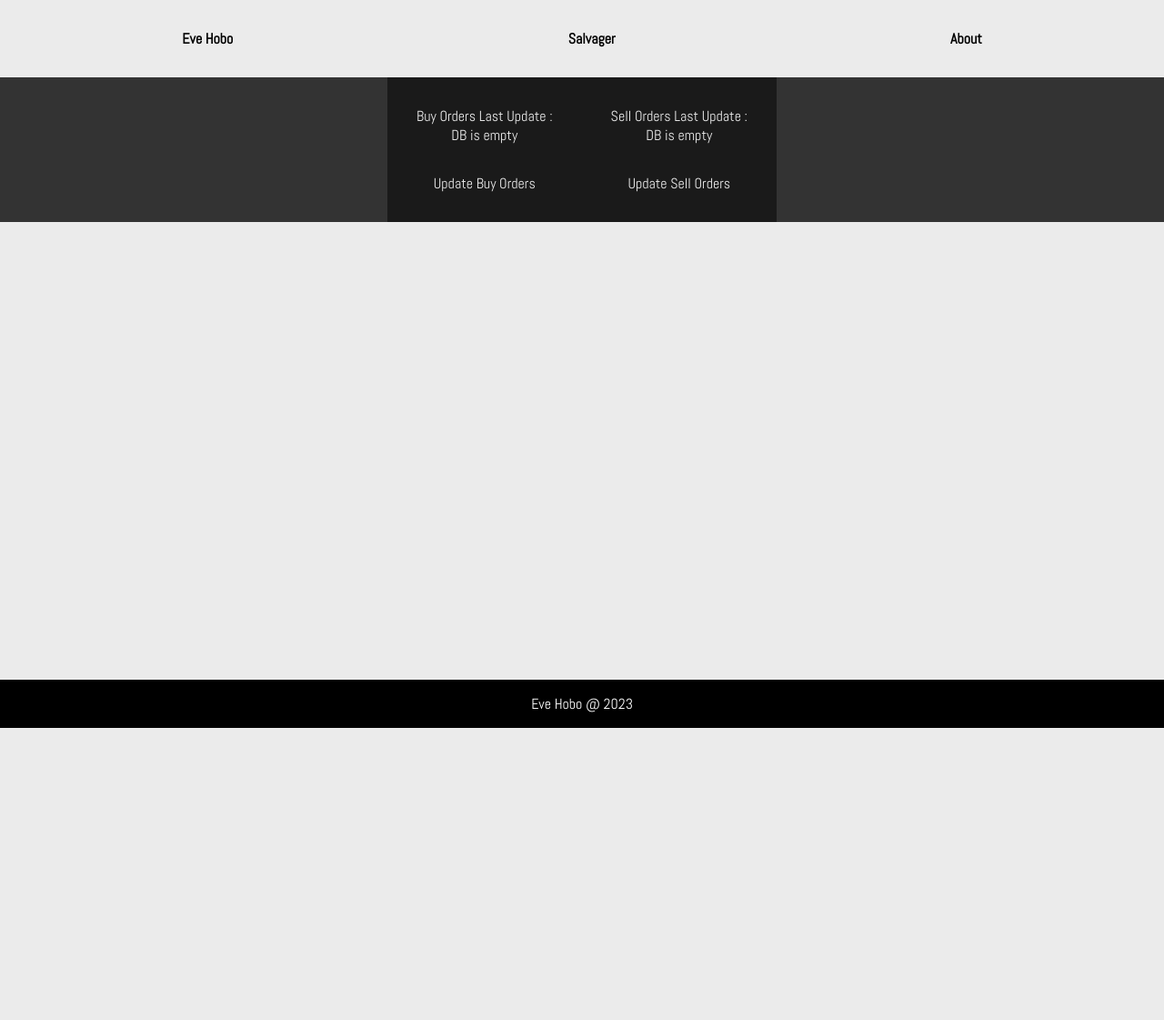
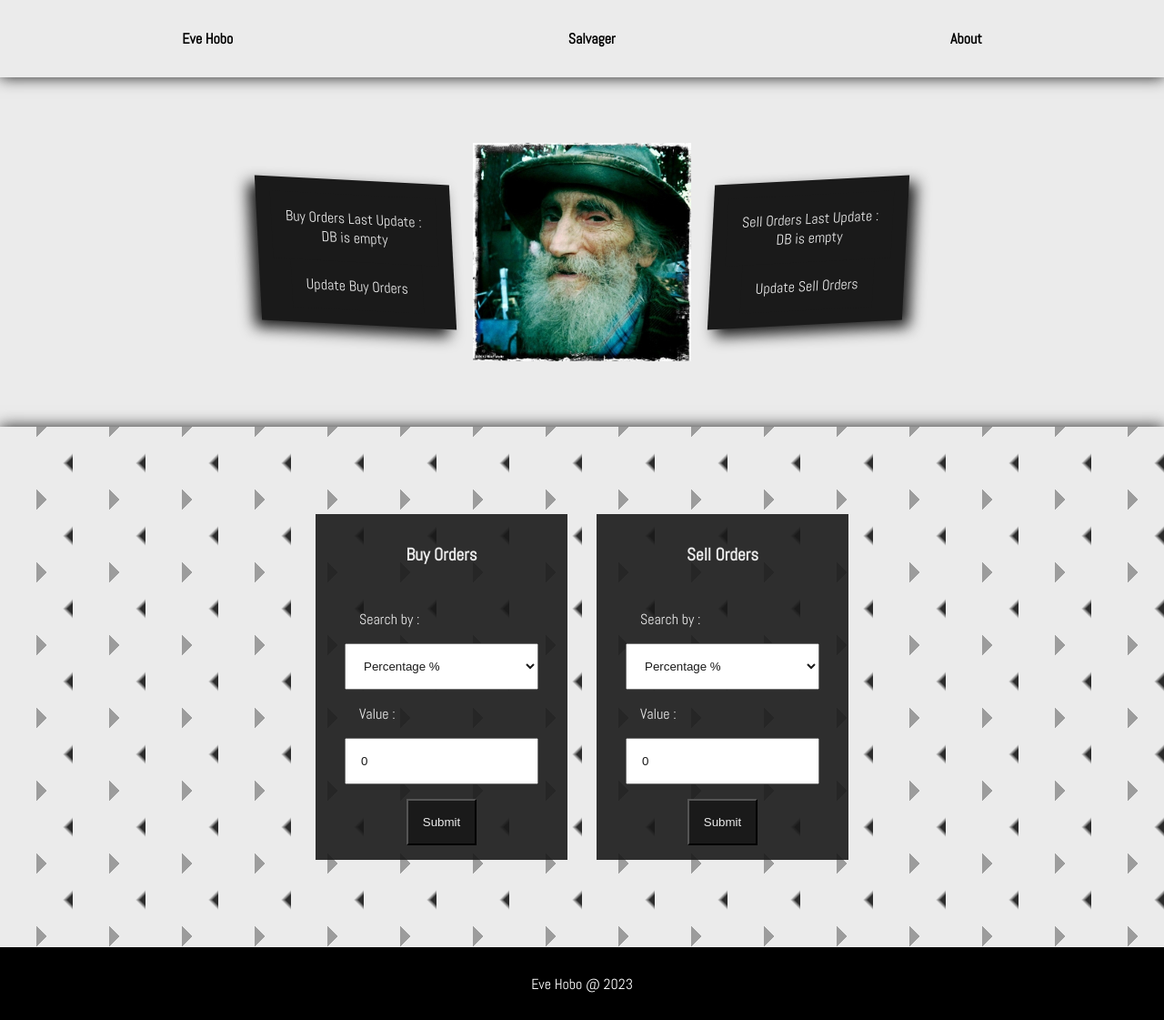
Before and after one commit to str4ng3love/eve-hobo, a Flask app: page /salvager in a window 1280 px wide. Shown: the whole page at 91% size. Before the commit the page ends 800 px from the top, so only its background shows below. Run offline with Flask 2, Linux system fonts and the light colour scheme; data that the repository does not hold is empty; some web fonts are replaced.

Commit message:
done some controllers and routing

```diff
--- a/app.py
+++ b/app.py
@@ -1,7 +1,8 @@
 
 from controllers.get_records import getTELSellSave, getTELBuySave
+from controllers.handleRequests import find_profits
 from routes.api_routes import api
-from flask import Flask
+from flask import Flask, jsonify, request
 from flask import render_template
 app = Flask(__name__)
 app.register_blueprint(api, url_prefix='/api')
@@ -29,6 +30,26 @@ def salvager():
 
     return render_template('salvage.html', title='Eve Hobo | Salvager',TELBuyUpdate= TELBuyUpdate, TELLSellUpdate=TELLSellUpdate )
 
+@app.route('/reprocess-buy',  methods=["GET", "POST"])
+def reprocess_buy():
+    if request.method == "POST":
+        searchBy = request.form['search-by']
+        amount = request.form['amount']
+        orders = find_profits('buy_orders',searchBy, amount)
+        return jsonify(orders)
+    else:
+        return jsonify({'error':'Bad request.'}, 400)
+
+@app.route('/reprocess-sell',  methods=["GET", "POST"])
+def reprocess_sell():
+    if request.method == "POST":
+        searchBy = request.form['search-by']
+        amount = request.form['amount']
+
+        find_profits(searchBy, amount)
+        return render_template('salvage.html', title='Eve Hobo | Salvager',TELBuyUpdate= 'TELBuyUpdate', TELLSellUpdate='TELLSellUpdate' )
+    else:
+        return jsonify({'error':'Bad request.'}, 400)
 
 @app.route('/buy_orders')
 def buy_orders():
--- a/controllers/update_records.py
+++ b/controllers/update_records.py
@@ -1,5 +1,6 @@
 from db.pymongo_get_db import get_database
 import sys
+import time
 
 sys.path.append('../db')
 
@@ -21,12 +22,13 @@ def updateOrdersBlob(orders:list, orders_type:str):
       print('Updating '+orders_type+' blob...')
       inserted = []
       ordersAmount = len(orders)
+      start_time = time.time()
       for o in orders:
         cursor = collection_name2.insert_one({orders_type: o})
         inserted.append(cursor.inserted_id)
         print(str(ordersAmount) +" remaining pages to insert.")
         ordersAmount -= 1
-      print("Done inserting documents.")
-      return "Inserted " +str(len(inserted))+ " pages."
+      print("Done inserting documents in --- %s seconds ---" % (time.time() - start_time))
+      return {"message":"Inserted " +str(len(inserted))+ " pages."}
     else:
         raise ValueError('Parameters received have wrong type, expected list, str, got '+ str(type(orders))+', '+ str(type(orders_type)))
--- a/static/salvager.css
+++ b/static/salvager.css
@@ -6,7 +6,6 @@
   display: flex;
   justify-content: space-evenly;
   background-color: var(--bg);
-
 }
 .TELUpdate {
   display: flex;
@@ -17,19 +16,107 @@
   color: var(--light);
   padding: 1rem;
 }
-.db_controls {
-    background-color: var(--bg);
-    display:  flex;
+.db-controls {
+  margin: 2rem 0rem;
+  background-image: url(/static/images/hobo.jpeg);
+  background-position: center;
+  background-repeat: no-repeat;
+  background-size: 15rem;
+  background-clip: border-box;
+  min-height: 20rem;
+  display: flex;
   flex-direction: row;
-    justify-content: center;
+  align-items: center;
+  justify-content: space-evenly;
 }
-.db_controls > .buy, .sell {
+.db-controls > .buy,
+.sell {
+  max-height: 10rem;
   background: var(--dark);
   padding: 1rem;
   display: flex;
   flex-direction: column;
   align-items: center;
+  justify-content: center;
 }
-.db_controls .btn {
+.db-controls > .buy {
+  transition: all 200ms;
+  transform: skew(3deg, 3deg);
+  box-shadow: -0.5rem 0.5rem 1rem var(--dark);
+}
+.db-controls > .sell {
+  transition: all 200ms;
+  transform: skew(-3deg, -3deg);
+  box-shadow: 0.5rem 0.5rem 1rem var(--dark);
+}
+.db-controls .btn {
   width: max-content;
 }
+.salvager-panel {
+  box-shadow: 0rem 0rem 1rem var(--dark);
+  display: flex;
+  justify-content: center;
+  padding: 5rem 0rem;
+
+  background-image: linear-gradient(
+      45deg,
+      var(--colorArrowsB) 0.5rem,
+      transparent 0.5rem
+    ),
+    linear-gradient(-45deg, var(--colorArrowsA) 0.25rem, transparent 0.5rem),
+    linear-gradient(135deg, var(--colorArrowsB) 0.5rem, transparent 0.5rem),
+    linear-gradient(-135deg, var(--colorArrowsA) 0.25rem, transparent 0.5rem);
+  background-position: 2.5rem 5rem, 5rem 2.5rem, 2.5rem 5rem, 5rem 2.5rem;
+  background-size: 5rem 5rem;
+  background-repeat: repeat;
+  background-attachment: fixed;
+}
+.salvager-panel * {
+  color: var(--light);
+}
+.panel-item {
+  background-color: var(--darkA);
+  padding: 1rem;
+  margin: 1rem;
+  display: flex;
+  flex-direction: column;
+  align-items: center;
+  align-items: center;
+  width: fit-content;
+}
+
+.panel-item .small-heading {
+  font-size: 1.2rem;
+  text-align: center;
+  padding: 1rem 0rem;
+}
+.panel-item .fields {
+  padding: 1rem;
+  display: flex;
+  flex-direction: column;
+}
+.panel-item .fields > * {
+  padding: 1rem;
+}
+.panel-item .fields select, .panel-item .fields option, .panel-item .fields input  {
+    color:var(--dark);
+  }
+@media screen and (max-width: 800px) {
+  .db-controls .buy,
+  .db-controls .sell {
+    transform: skew(0deg, 0deg);
+    margin-bottom: 1em;
+    font-size: 0.875rem;
+    box-shadow: 0rem 0.5rem 1rem var(--dark);
+  }
+  .db-controls {
+    flex-direction: column;
+    align-items: center;
+    justify-content: space-around;
+    background-image: none;
+  }
+  .salvager-panel {
+    flex-direction: column;
+    align-items: center;
+  }
+}
--- a/static/scripts/modules/APICalls.js
+++ b/static/scripts/modules/APICalls.js
@@ -1,6 +1,20 @@
 export async function UpdateBuyOrders() {
-    let resp = await fetch('/api/esi-update-buy-orders')
-    let data = await resp.json()
-    return data
-
+  let resp = await fetch("/api/esi-update-buy-orders");
+  let data = await resp.json();
+  return data;
 }
+export async function UpdateSellOrders() {
+  let resp = await fetch("/api/esi-update-sell-orders");
+  let data = await resp.json();
+  return data;
+}
+export async function GetBuyOrdersReprocess(searchBy, amount) {
+  const resp = await fetch(`/api/reprocess/buy/${searchBy}/${amount}`);
+  const data = await resp.json();
+  return data;
+}
+export async function GetSellOrdersReprocess() {
+  const resp = await fetch(`/api/reprocess/sell/${searchBy}/${amount}`);
+  const data = await resp.json();
+  return data;
+}
--- /dev/null
+++ b/static/scripts/modules/notifications.js
@@ -0,0 +1,28 @@
+export function ShowMessage(message) {
+  const prevNotifications = Array.from(
+    document.querySelectorAll(".notifications-container")
+  );
+
+  let latestZIndex = 1
+  if (prevNotifications.length > 0) {
+    latestZIndex = latestZIndex + prevNotifications.length
+  }
+
+  const main = document.querySelector("main");
+  const container = document.createElement("div");
+  const para = document.createElement("p");
+  container.classList.add("notifications-container");
+  para.innerHTML = message.error || message.message;
+  container.style.zIndex = latestZIndex
+  container.appendChild(para);
+  main.insertAdjacentElement("afterend", container);
+  setTimeout(() => {
+    container.style.opacity = 1;
+  }, 0);
+  setTimeout(() => {
+    container.style.opacity = 0;
+  }, 4500);
+  setTimeout(() => {
+    container.remove();
+  }, 5000);
+}
--- a/static/scripts/script.js
+++ b/static/scripts/script.js
@@ -1,14 +1,51 @@
-import { UpdateBuyOrders } from "./modules/APICalls.js"
+import {
+  UpdateBuyOrders,
+  UpdateSellOrders,
+  GetBuyOrdersReprocess,
+  GetSellOrdersReprocess,
+} from "./modules/APICalls.js";
+
+import { ShowMessage } from "./modules/notifications.js";
+
+const buyUpdate = document.getElementById("update-buy");
+const sellUpdate = document.getElementById("update-sell");
+const reproBuy = document.getElementById("repro-buy");
+const reproSell = document.getElementById("repro-sell");
 
 
-let update = document.getElementById('update-buy')
+// //      Event Listeners
 
-
-
-
-
-
-// Events Listeners
-
-if(update)
-    update.addEventListener("click", (e)=> {UpdateBuyOrders(e)})
+// buyUpdate
+//   ? buyUpdate.addEventListener("click", async (e) => {
+//       let resp = await UpdateBuyOrders(e);
+//       ShowMessage(resp);
+//     })
+//   : null;
+// sellUpdate
+//   ? sellUpdate.addEventListener("click", async (e) => {
+//       let resp = await UpdateSellOrders(e);
+//       ShowMessage(resp);
+//     })
+//   : null;
+// reproBuy
+//   ? reproBuy.addEventListener("click", async (e) => {
+//       const searchBy = e.target.parentElement.children[1].children[1].value;
+//       const amount = e.target.parentElement.children[1].children[3].value;
+//       if (amount.length == 0) {
+//         ShowMessage({ error: "Input numeric value." });
+//       }
+//       let resp = await GetBuyOrdersReprocess(searchBy, amount);
+//       ShowMessage(resp);
+//     })
+//   : null;
+// reproSell
+//   ? reproSell.addEventListener("click", async (e) => {
+//       const searchBy = e.target.parentElement.children[1].children[1].value;
+//       const amount = e.target.parentElement.children[1].children[3].value;
+//       if (amount.length == 0) {
+//         ShowMessage({ error: "Input numeric value." });
+//       }
+//       let resp = await GetSellOrdersReprocess(searchBy, value);
+//       ShowMessage(resp);
+//     })
+//   : null;
--- a/static/styles.css
+++ b/static/styles.css
@@ -1,8 +1,12 @@
 @import url("https://fonts.googleapis.com/css2?family=Abel&family=Expletus+Sans:wght@500&family=Roboto+Mono:wght@500&display=swap");
 :root {
   --dark: rgb(26, 26, 26);
+  --darkA: rgba(26, 26, 26, 0.9);
   --light: rgb(235, 235, 235);
   --bg: rgb(51, 51, 51);
+  --footerH: 5rem;
+  --colorArrowsA: rgb(43, 43, 43);
+  --colorArrowsB: rgb(156, 156, 156);
 }
 body,
 html {
@@ -13,23 +17,41 @@ html {
     -apple-system, BlinkMacSystemFont, "Segoe UI", Roboto, Oxygen, Ubuntu,
     Cantarell, "Open Sans", "Helvetica Neue", sans-serif;
 }
+* {
+  box-sizing: border-box;
+  margin: 0;
+  padding: 0;
+}
+
+main .salvager {
+  padding-bottom: var(--footerH);
+
+  display: flex;
+  flex-direction: column;
+}
 a {
   color: black;
   text-decoration: none;
+  text-align: center;
+  white-space: nowrap;
 }
 html {
   height: 100%;
 }
 body {
+  position: relative;
   min-height: 100%;
   background-color: var(--light);
   color: var(--dark);
+}
+header {
+  z-index: 10;
+  box-shadow: 0rem 0rem 1rem var(--dark);
 }
 header nav {
   display: flex;
   justify-content: space-around;
   padding: 1rem;
-  box-shadow: 0rem 0rem 1rem var(--dark);
 }
 header nav a {
   font-weight: bold;
@@ -48,6 +70,7 @@ footer {
   display: flex;
   justify-content: center;
   align-items: center;
+  height: var(--footerH);
 }
 footer div {
   color: white;
@@ -73,9 +96,30 @@ footer div {
   padding: 1rem;
   background-color: var(--dark);
   color: var(--light);
+  width: fit-content;
+}
+.btn::first-letter {
+  text-transform: capitalize;
 }
 .btn:hover {
   background-color: var(--light);
   color: var(--dark);
   transition: all 200ms;
 }
+.notifications-container {
+  opacity: 0;
+  background-color: var(--dark);
+  position: fixed;
+  bottom: 5rem;
+  left: 2.5rem;
+  max-width: 500px;
+  transition: all 500ms;
+  z-index: 10;
+  box-shadow: 0rem 0rem 1rem var(--dark);
+}
+.notifications-container p {
+  padding: 1rem;
+  color: var(--light);
+  text-align: center;
+  font-weight: normal;
+}
--- a/templates/buy_orders.html
+++ b/templates/buy_orders.html
@@ -1,5 +1,4 @@
 {% extends 'layout.html' %}
+{% block content %}
 
-<section>
-
-</section>
+{% endblock %}
--- a/templates/partials/head.html
+++ b/templates/partials/head.html
@@ -5,6 +5,7 @@
     <meta charset="UTF-8">
     <meta http-equiv="X-UA-Compatible" content="IE=edge">
     <meta name="viewport" content="width=device-width, initial-scale=1.0">
-    <script src="/static/scripts/script.js" type="module" ></script>
+    <base href="../../">
+    <script src="./static/scripts/script.js" type="module" ></script>
     <title>{{ title }}</title>
 </head>
--- a/templates/salvage.html
+++ b/templates/salvage.html
@@ -1,7 +1,7 @@
 {% extends 'layout.html' %} {% block content %}
 
 <section class="salvager">
-    <div class="db_controls">
+  <div class="db-controls">
     <div class="buy">
       <div class="TELUpdate">
         <span>Buy Orders Last Update :</span>
@@ -17,6 +17,33 @@
       <div id="update-sell" class="btn">Update Sell Orders</div>
     </div>
   </div>
-
+  <div class="salvager-panel">
+    <form action="/reprocess-buy" method="post" class="panel-item">
+      <h4 class="small-heading">Buy Orders</h4>
+      <div class="fields">
+        <label for="search-by">Search by :</label>
+        <select name="search-by">
+          <option value="percentage" selected>Percentage %</option>
+          <option value="isk">Amount of ISK</option>
+        </select>
+        <label for="amount">Value :</label>
+        <input name="amount" type="number" id="buy-input" value="0" min="1" oninput="this.value=Math.abs(this.value)"/>
+      </div>
+      <button class="btn" type="submit" id="repro-buy">submit</button>
+    </form>
+    <form action="/reprocess/sell" method="post" class="panel-item">
+        <h4 class="small-heading">Sell Orders</h4>
+        <div class="fields">
+          <label name="search-by">Search by :</label>
+          <select name="search-by">
+            <option value="" selected>Percentage %</option>
+            <option value="">Amount of ISK</option>
+          </select>
+          <label for="amount">Value :</label>
+          <input name="amount" type="number" id="sell-input" value="0" min="1" oninput="this.value=Math.abs(this.value)"/>
+        </div>
+        <button class="btn" type="submit" id="repro-sell">submit</BUTTON>
+      </div>
+  </form>
 </section>
 {% endblock %}
--- a/utils/helpers.py
+++ b/utils/helpers.py
@@ -1,6 +1,6 @@
-import time
+
 import datetime
-from datetime import timedelta
+
 def filter_jita44(order):
     stationId = 60003760
     if order['location_id'] == stationId:
```
Also changed, not shown: controllers/handleRequests.py (added, +24 -0 lines), routes/api_routes.py (+10 -9 lines), static/scripts/modules/helpers.js (added, +10 -0 lines). Lines whose indentation alone changed are shown as unchanged.
